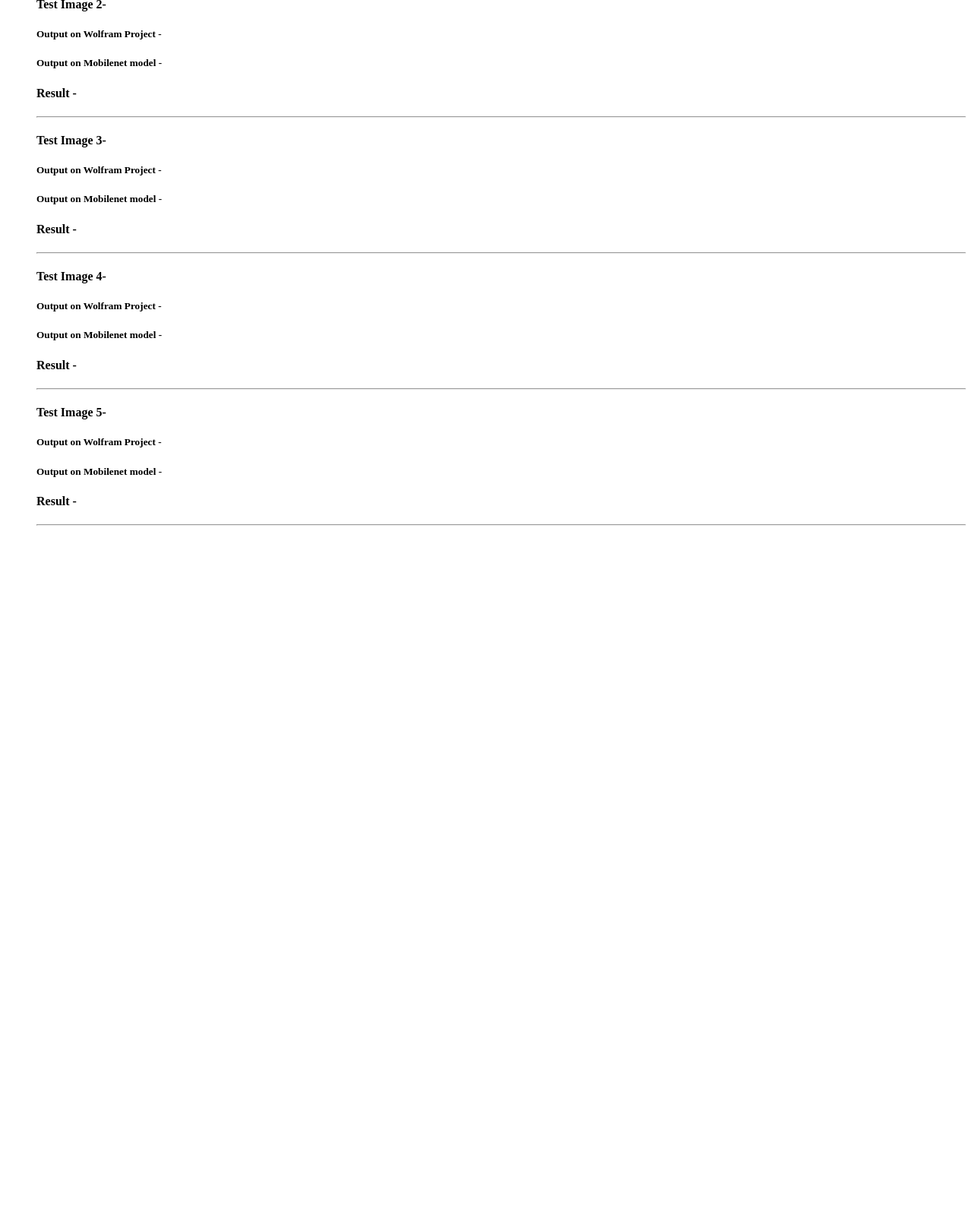
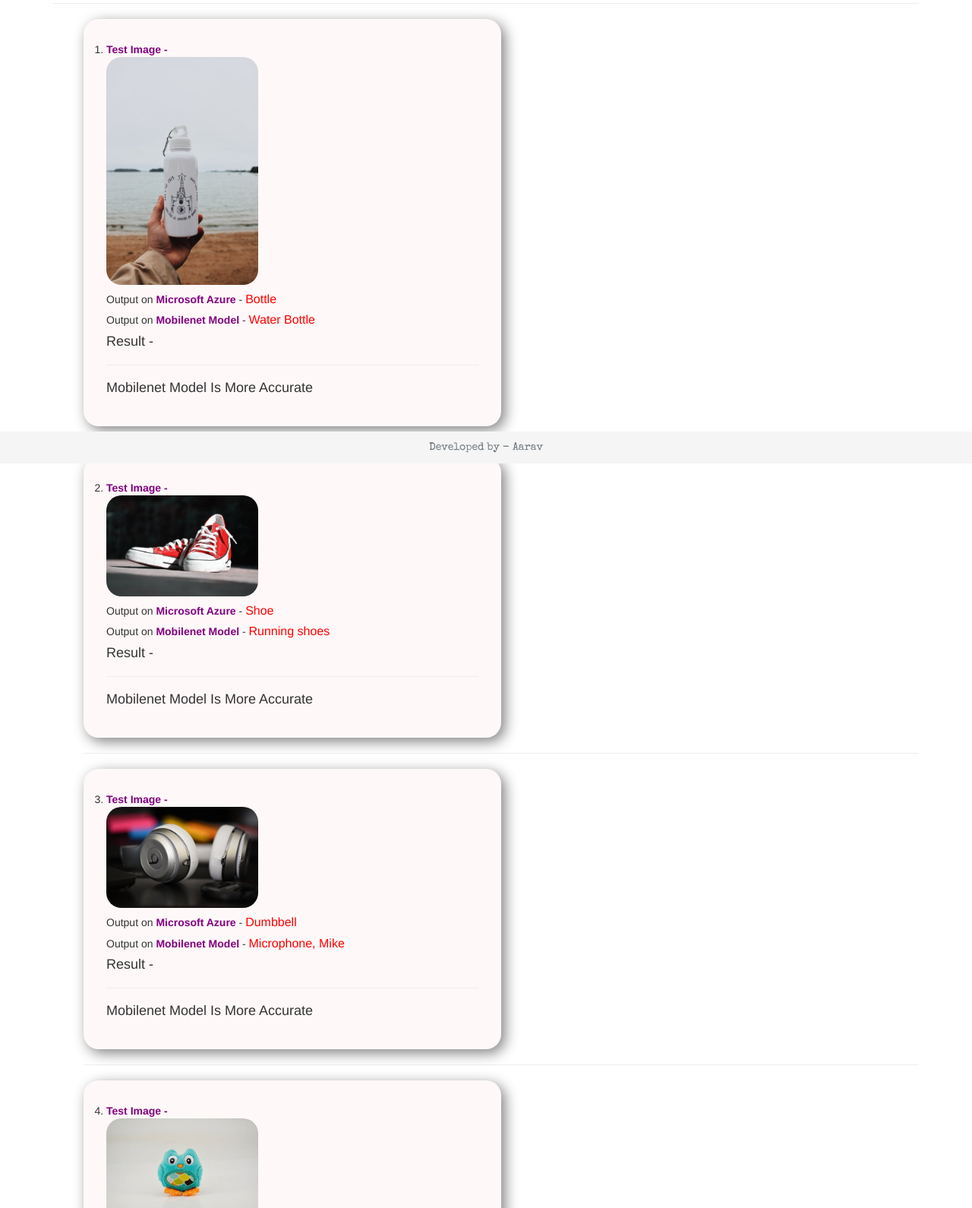
Before and after one commit to Aarav16/Case-sudy, a plain HTML site: page index.html in a window 1280 px wide. Shown: the part 190-1780 px from the top of the page at 76% size. Before the commit the page ends 903 px from the top, so only its background shows below. Drawn offline with nearby package versions, Linux system fonts and the light colour scheme.

Commit message:
Add files via upload

```diff
--- a/index.html
+++ b/index.html
@@ -1,121 +1,134 @@
 <html>
+    <head>
+        <title>CASE STUDY</title>
+        <meta name="viewport" content="width=device-width, initial-scale=1.0">
+        <link rel="stylesheet" href="https://maxcdn.bootstrapcdn.com/bootstrap/3.4.0/css/bootstrap.min.css">
+        <script src="https://ajax.googleapis.com/ajax/libs/jquery/3.4.1/jquery.min.js"></script>
+        <script src="https://maxcdn.bootstrapcdn.com/bootstrap/3.4.0/js/bootstrap.min.js"></script>
+        <link href="https://fonts.googleapis.com/css2?family=Special+Elite&display=swap" rel="stylesheet">
+        <link rel="stylesheet" type="text/css" href="style.css">
+    </head>
+
+		<body>
+
+		<div class="container">
+			<h4>CASE STUDY
+			<img src="case study.jpeg" style="width: 200px;"></h4>
+			<hr>
+
 			<ol>
-        <div class="Text_images_and_result">
-
-                <b>Test Image 1- </b>
-                <img src="" class="img-responsive"  >
-
-
-            <h5>Output on  <b>Wolfram Project</b> -
-            <span></span>
+				<div class="text_images_and_result bob">
+					<li>
+						<b>Test Image - </b><img src="bottle.jpeg" class="img-responsive">
+					</li>
+					<h5>Output on <b>Microsoft Azure</b> -
+						<span>Bottle</span>
 					</h5>
-
-        <h5>Output on  <b>Mobilenet model</b> -
-            <span></span>
+					<h5>Output on <b>Mobilenet Model </b> -
+						<span>Water Bottle</span>
 					</h5>
 
 					<div class="mini_result">
 						<h4>Result - </h4>
 						<hr>
-            <h4> </h4>
+						<h4>Mobilenet Model Is More Accurate</h4>
 					</div>
 
 				</div>
-    </ol>
+				<hr>
 
-    <ol>
-        <div class="Text_images_and_result">
-
-                <b>Test Image 2- </b>
-                <img src="" class="img-responsive"  >
-
-
-            <h5>Output on  <b>Wolfram Project</b> -
-            <span></span>
+				<div class="text_images_and_result bob">
+					<li>
+						<b>Test Image - </b><img src="shoes.jpeg" class="img-responsive">
+					</li>
+					<h5>Output on <b>Microsoft Azure</b> -
+						<span>Shoe</span>
 					</h5>
-
-        <h5>Output on  <b>Mobilenet model</b> -
-            <span></span>
+					<h5>Output on <b>Mobilenet Model </b> -
+						<span>Running shoes</span>
 					</h5>
 
 					<div class="mini_result">
 						<h4>Result - </h4>
 						<hr>
-            <h4> </h4>
+						<h4>Mobilenet Model Is More Accurate</h4>
 					</div>
 
 				</div>
-    </ol>
 
-    <ol>
-        <div class="Text_images_and_result">
+				<hr>
 
-                <b>Test Image 3- </b>
-                <img src="" class="img-responsive"  >
-
-
-            <h5>Output on  <b>Wolfram Project</b> -
-            <span></span>
+				<div class="text_images_and_result bob">
+					<li>
+						<b>Test Image - </b><img src="hp.jpeg" class="img-responsive">
+					</li>
+					<h5>Output on <b>Microsoft Azure</b> -
+						<span>Dumbbell</span>
 					</h5>
-
-        <h5>Output on  <b>Mobilenet model</b> -
-            <span></span>
+					<h5>Output on <b>Mobilenet Model </b> -
+						<span>Microphone, Mike</span>
 					</h5>
 
 					<div class="mini_result">
 						<h4>Result - </h4>
 						<hr>
-            <h4> </h4>
+						<h4>Mobilenet Model Is More Accurate</h4>
 					</div>
 
 				</div>
-    </ol>
 
-    <ol>
-        <div class="Text_images_and_result">
-
-                <b>Test Image 4- </b>
-                <img src="" class="img-responsive"  >
-
-
-            <h5>Output on  <b>Wolfram Project</b> -
-            <span></span>
+				<hr>
+				<div class="text_images_and_result bob">
+					<li>
+						<b>Test Image - </b><img src="t.jpeg" class="img-responsive">
+					</li>
+					<h5>Output on <b>Microsoft Azure</b> -
+						<span>Bird</span>
 					</h5>
-
-        <h5>Output on  <b>Mobilenet model</b> -
-            <span></span>
+					<h5>Output on <b>Mobilenet Model </b> -
+						<span>Ski mask</span>
 					</h5>
 
 					<div class="mini_result">
 						<h4>Result - </h4>
 						<hr>
-            <h4> </h4>
+						<h4>Microsoft Azure Is More Accurate</h4>
 					</div>
 
 				</div>
-    </ol>
 
-    <ol>
-        <div class="Text_images_and_result">
-
-                <b>Test Image 5- </b>
-                <img src="" class="img-responsive"  >
-
-
-            <h5>Output on  <b>Wolfram Project</b> -
-            <span></span>
+				<hr>
+				<div class="text_images_and_result bob">
+					<li>
+						<b>Test Image - </b><img src="bed.jpeg" class="img-responsive">
+					</li>
+					<h5>Output on <b>Microsoft Azure</b> -
+						<span>Infant bed</span>
 					</h5>
-
-        <h5>Output on  <b>Mobilenet model</b> -
-            <span></span>
+					<h5>Output on <b>Mobilenet Model </b> -
+						<span>bathtub, bathing tub, bath, tub</span>
 					</h5>
 
 					<div class="mini_result">
 						<h4>Result - </h4>
 						<hr>
-            <h4> </h4>
+						<h4>Microsoft Azure Is More Accurate</h4>
 					</div>
 
 				</div>
+
 			</ol>
+		<br><br>
+			<h4 style="box-shadow: 5px 5px 18px grey;letter-spacing: 2px;background: #F2BAC9;border-radius: 20px;padding: 20px;border:2px solid grey">
+			I tested 5 images<br>
+			 <b>Mobilenet</b>  predicted 3 of them correctly. And <b>Microsoft Azure</b>  predicted 2 of them correctly. <br>
+			 So according to my  project <b>Mobilenet</b> is more Accurate than Microsoft Azure</h4>
+		</div>
+		<br><br>
+
+			<div class="copy_right_footer">
+			  Developed by - Aarav
+			</div>
+
+		</body>
 		</html>
--- a/style.css
+++ b/style.css
@@ -1,4 +1,43 @@
-.header_div img{
-   width: 100px;
+.copy_right_footer {
+   position: fixed;
+   color: #6c757d;
+   bottom: 0;
+   width: 100%;
+   background-color: #f5f5f5;
+   line-height: 3;
+   text-align: center;
+     font-family: 'Special Elite', cursive;
 
 }
+
+span
+{
+	color: red;
+	font-size: 16px;
+}
+li img
+{
+	width: 200px;
+	border-radius: 20px;
+}
+.bob
+{
+	background: #fff8f8;
+	padding: 30px;
+	border-radius: 20px;
+	width: 50%;
+	display: inline-block;
+	box-shadow: 5px 5px 18px grey;
+}
+b
+{
+	color: purple;
+}
+
+.bob3
+{
+	text-align: center;
+	background: #dedddd;
+	border-radius: 20px;
+	padding: 10px;
+}
```
Also changed, not shown: bed.jpeg (added), bottle.jpeg (added), bottle.png (added), case study.jpeg (added), hp.jpeg (added), shoes.jpeg (added), t.jpeg (added). Lines whose indentation alone changed are shown as unchanged.
